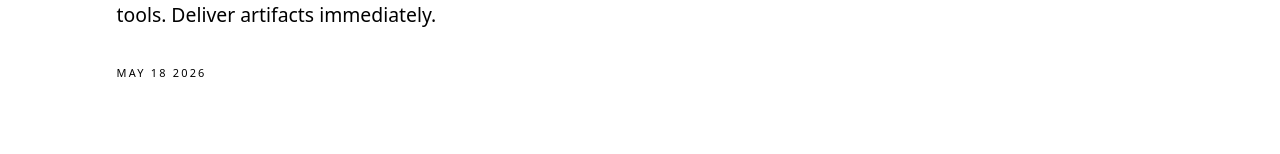
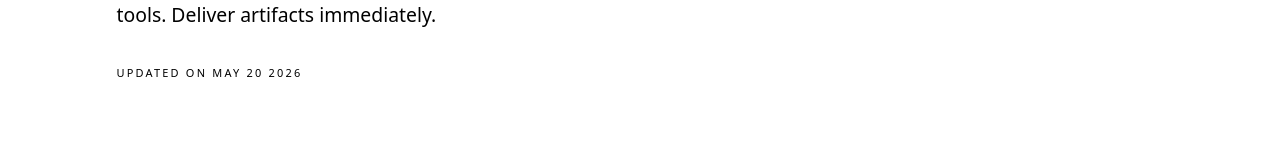
Before and after one commit to agenticmaison/agentic-maison-web, a Next.js app: page /deck in a window 1280 px wide. Shown: the part 508-662 px from the top of the page. Built offline with nearby package versions, Linux system fonts and the light colour scheme.

Commit message:
update deck date

```diff
--- a/src/app/deck/page.tsx
+++ b/src/app/deck/page.tsx
@@ -71,7 +71,7 @@ export default function DeckPage() {
                 repeats. Commissioned for your business. Operate across your
                 tools. Deliver artifacts immediately.
               </p>
-              <p className="cover-date">May 18 2026</p>
+              <p className="cover-date">Updated on May 20 2026</p>
             </div>
           </div>
           <footer className="slide-foot">
```
